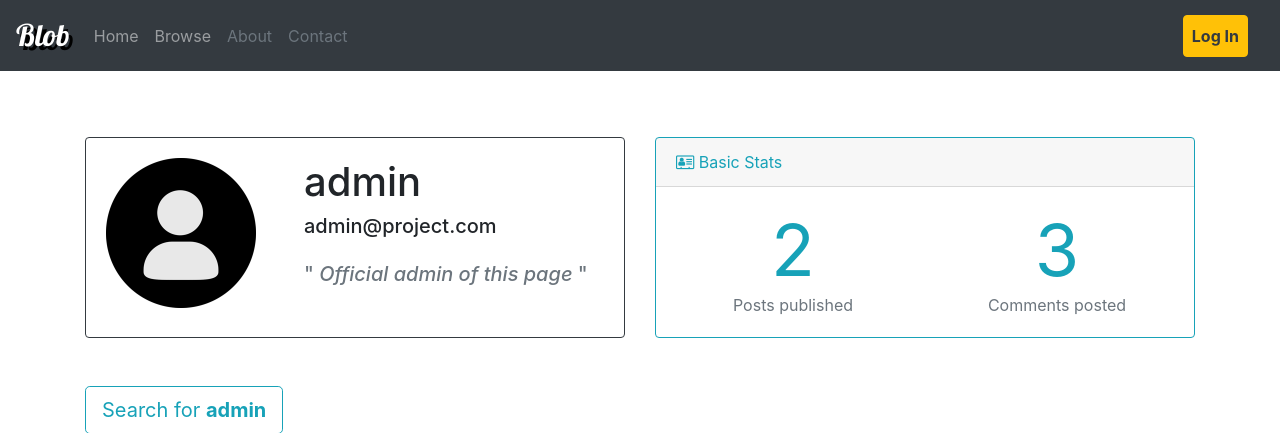
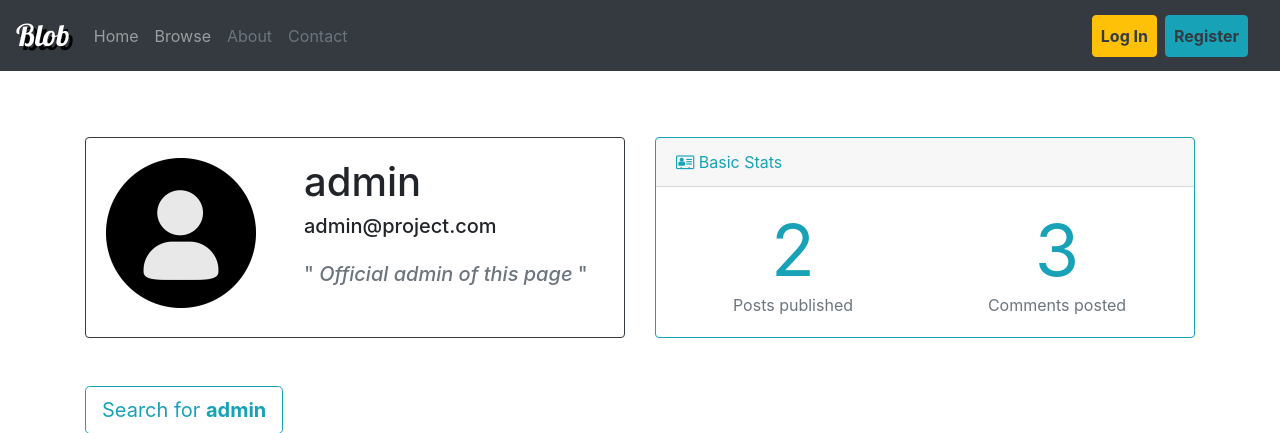
Before and after one commit to snap22/Blog, a Django app: page /account/profile/inspect/1/ in a window 1280 px wide. Shown: the top 433 px of the page. Run offline with Django 3.2, Linux system fonts and the light colour scheme; data comes from the database, SQL or seed files in the repository; some libraries are stand-ins or nearby versions.

Commit message:
added register button to anonymous navbar

```diff
--- a/project/blog/templates/blog/basic.html
+++ b/project/blog/templates/blog/basic.html
@@ -78,7 +78,11 @@
 
             {% else %}
             <li class="nav-item">
-              <a class="nav-link btn btn-warning text-dark font-weight-bold" href="{% url 'login' %}">Log In</a>
+              <a class="nav-link btn btn-warning text-dark font-weight-bold mr-2" href="{% url 'login' %}">Log In</a>
+            </li>
+
+            <li class="nav-item">
+              <a class="nav-link btn btn-info text-dark font-weight-bold" href="{% url 'account-register' %}">Register</a>
             </li>
             {% endif %}
 
```
